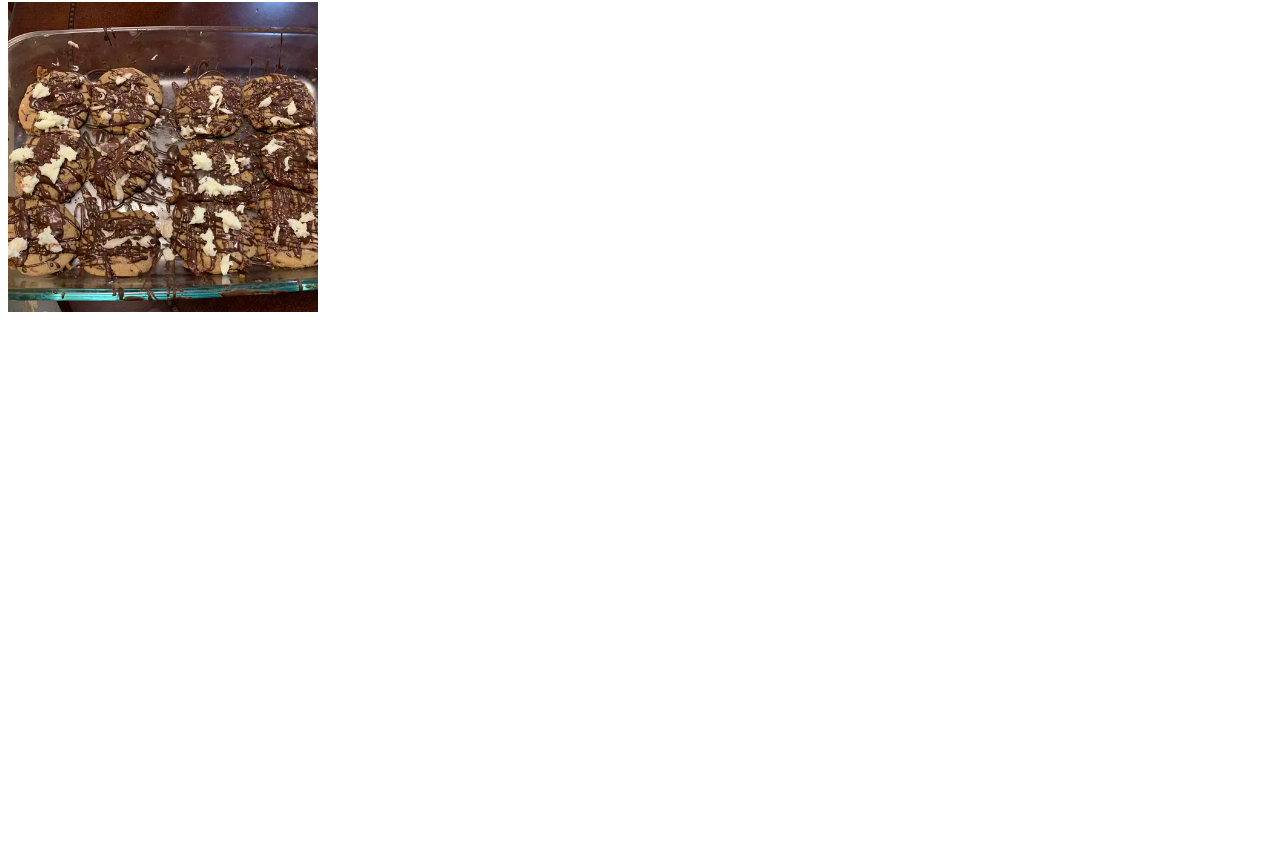
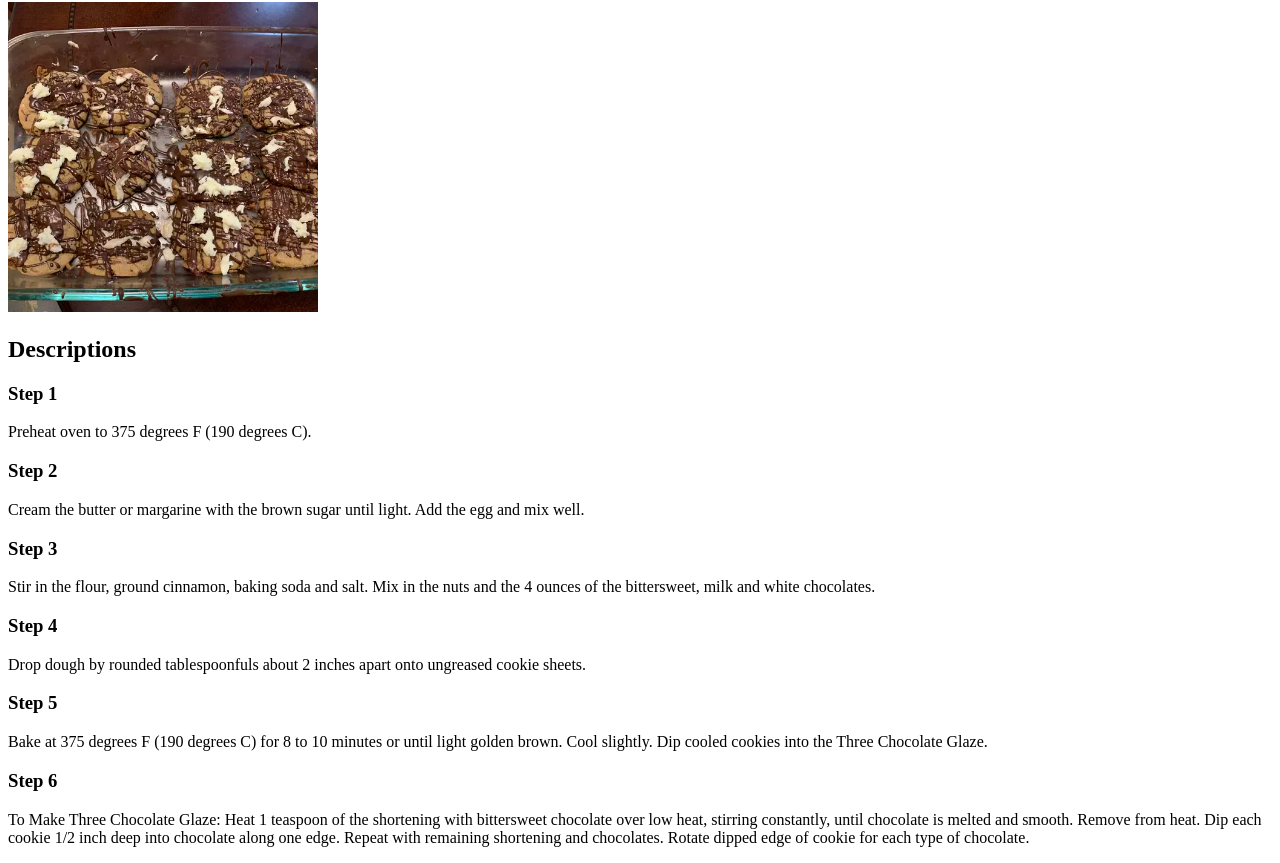
Before and after one commit to selaminhelloworld/re-odin-recipes, a plain HTML site: page recipes/triple-chunk-chocolate-cookie.html in a window 1280 px wide. Shown: the part 78-941 px from the top of the page. Before the commit the page ends 800 px from the top, so only its background shows below. Drawn offline with Linux system fonts and the light colour scheme.

Commit message:
Add description for triple chunk chocolate cookie

```diff
--- a/recipes/triple-chunk-chocolate-cookie.html
+++ b/recipes/triple-chunk-chocolate-cookie.html
@@ -8,5 +8,18 @@
 <body>
     <h1>Triple Chunk Chocolate Cookie</h1>
     <img src="../images/triplechunk.webp" alt="An image of a cooked triple chunk chocolate cookie" width="310" height="310">
+    <h2>Descriptions</h2>
+    <h3>Step 1</h3>
+    <p>Preheat oven to 375 degrees F (190 degrees C).</p>
+    <h3>Step 2</h3>
+    <p>Cream the butter or margarine with the brown sugar until light. Add the egg and mix well.</p>
+    <h3>Step 3</h3>
+    <p>Stir in the flour, ground cinnamon, baking soda and salt. Mix in the nuts and the 4 ounces of the bittersweet, milk and white chocolates.</p>
+    <h3>Step 4</h3>
+    <p>Drop dough by rounded tablespoonfuls about 2 inches apart onto ungreased cookie sheets.</p>
+    <h3>Step 5</h3>
+    <p>Bake at 375 degrees F (190 degrees C) for 8 to 10 minutes or until light golden brown. Cool slightly. Dip cooled cookies into the Three Chocolate Glaze.</p>
+    <h3>Step 6</h3>
+    <p>To Make Three Chocolate Glaze: Heat 1 teaspoon of the shortening with bittersweet chocolate over low heat, stirring constantly, until chocolate is melted and smooth. Remove from heat. Dip each cookie 1/2 inch deep into chocolate along one edge. Repeat with remaining shortening and chocolates. Rotate dipped edge of cookie for each type of chocolate.</p>
 </body>
 </html>
```
